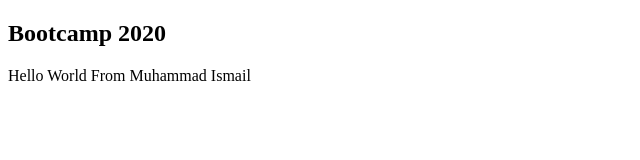
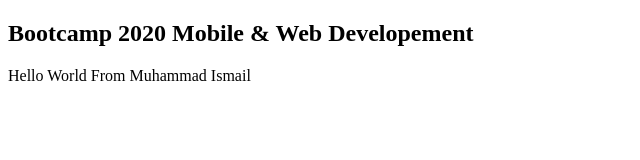
Before and after one commit to ismardoi2001/bootcamp2020Assignment, a plain HTML site: page index.html in a window 1280 px wide. Shown: the whole page, without its empty margins (0-640 px from the left). Drawn offline with Linux system fonts and the light colour scheme.

Commit message:
index.html
h2 heading add

```diff
--- a/index.html
+++ b/index.html
@@ -8,7 +8,7 @@
 </head>
 <body>
     <!-- using div hello world for bootcamp 1st asssigment-->
-    <h2> Bootcamp 2020</h2>
+    <h2> Bootcamp 2020 Mobile & Web Developement  </h2>
     <div>
          Hello World From Muhammad Ismail
         </div>
```
